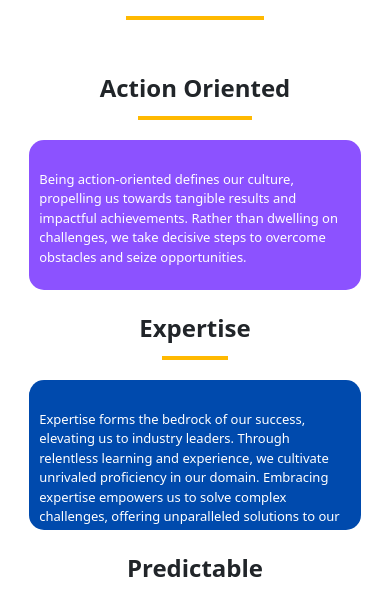
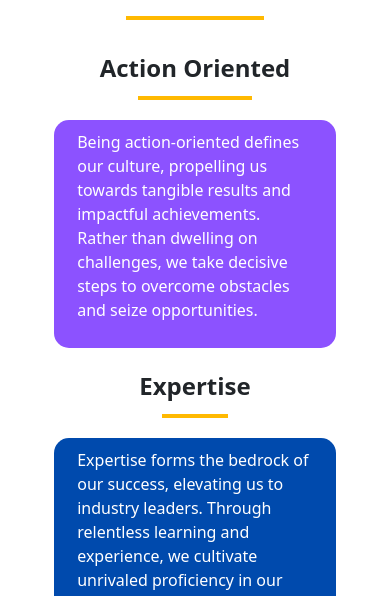
Before and after one commit to Moshahrani/A2BLink, a React (Create React App) app in the folder logistics/: page / in a window 390 px wide. Shown: the part 3419-4015 px from the top of the page. Built offline with nearby package versions, Linux system fonts and the light colour scheme.

Commit message:
core values css with responsiveness, color patterns setup with font styling, background colors

```diff
--- a/logistics/src/css/CoreValues.css
+++ b/logistics/src/css/CoreValues.css
@@ -13,13 +13,14 @@
     justify-content: space-between;
     width: 100%;
     max-width: 1200px;
-    margin-top: 20px;
+    /* margin-top: 20px; */
   }
 
   .core-subcontainer {
     display: flex;
     flex-direction: column;
     align-items: center;
+    justify-content: center;
     width: calc(50% - 20px);
     margin-bottom: 40px;
   }
@@ -45,17 +46,19 @@
     border-radius: 15px;
     padding: 10px;
     background-color: #004aad;
-    height: 150px;
+    height: 80%;
+    width: 85%;
     display: flex;
-    align-items: flex-start;
+    align-items: center;
     justify-content: center;
   }
 
   .core-subtext p {
-    margin-top: 20px;
+    /* margin-top: 20px; */
+    width: 90%;
     color: white;
     font-size: 1rem;
-    font-weight: 600;
+    /* font-weight: 600; */
   }
 
   .core-container h1 {
@@ -82,9 +85,13 @@
 
     .core-subcontainer {
       width: 85%;
+      margin-bottom: 40px;
     }
     .core-subtext p {
-        font-size: 13px;
+        font-size: 1rem;
         font-weight: 500;
       }
+    .core-container {
+      margin-bottom: -20px;
+    }
   }
```
